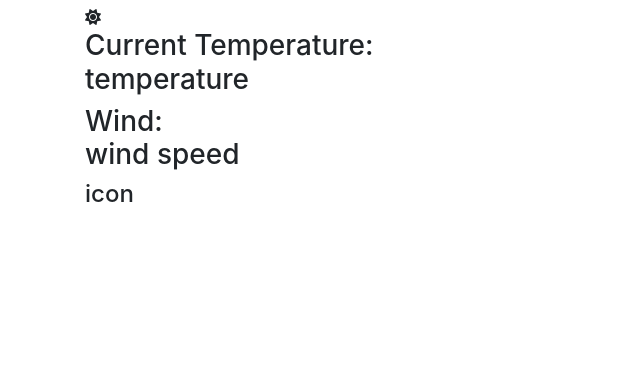
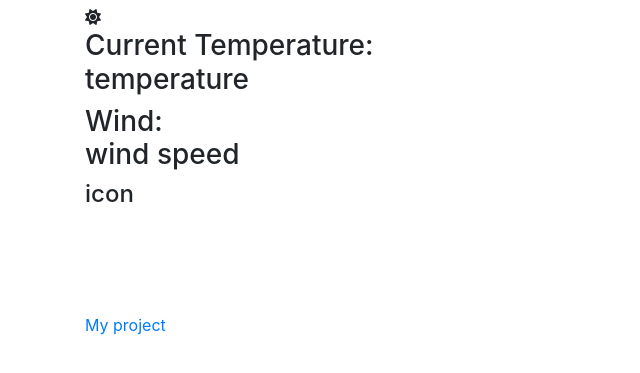
Before and after one commit to Maria-Geadas/second-try, a plain HTML site: page index.html in a window 1280 px wide. Shown: the part 175-548 px from the top of the page, without its empty margins (0-640 px from the left). Drawn offline with nearby package versions, Linux system fonts and the light colour scheme; files whose address does not match are found by name.

Commit message:
Update index.html
included netlify link

```diff
--- a/index.html
+++ b/index.html
@@ -65,7 +65,9 @@
       <br />
       <br />
       <br />
-      <br />
+      <a href="https://keen-hawking-fb2dea.netlify.com">
+        My project
+      </a>
     </div>
     <script src="src/index.js"></script>
   </body>
```
